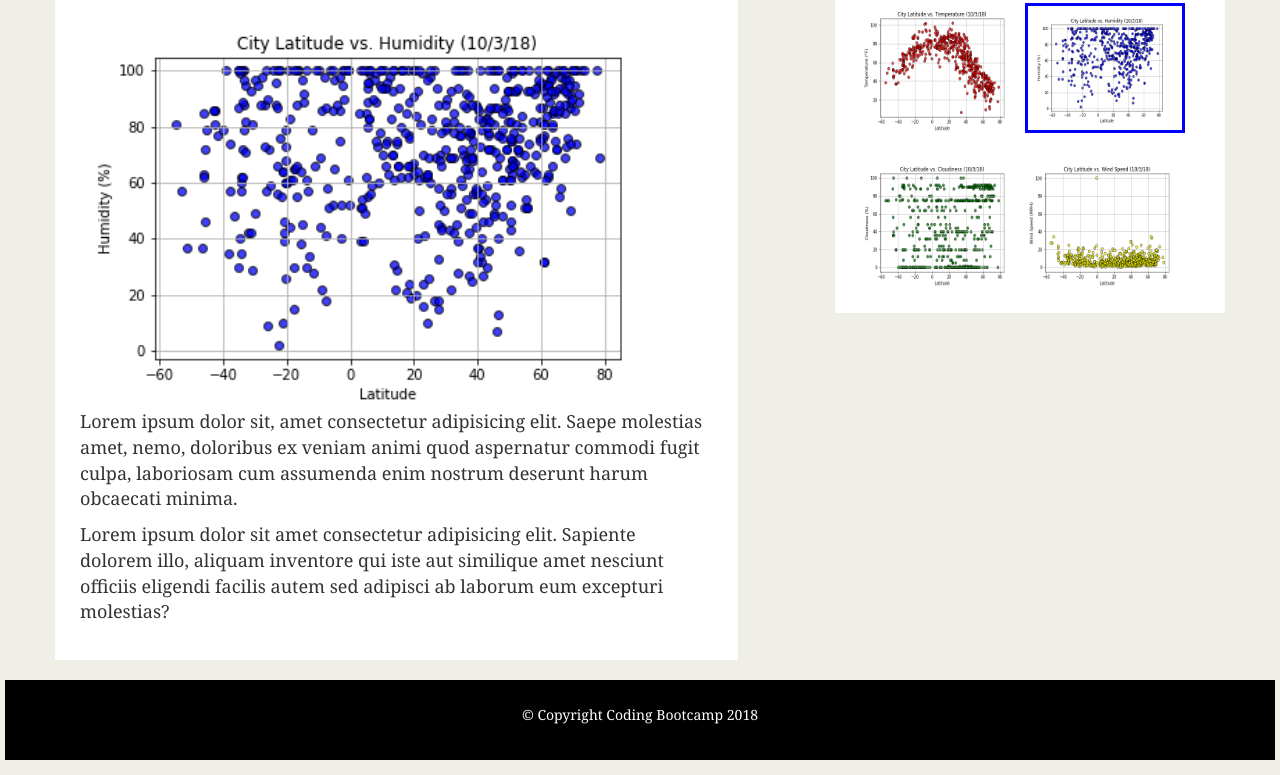
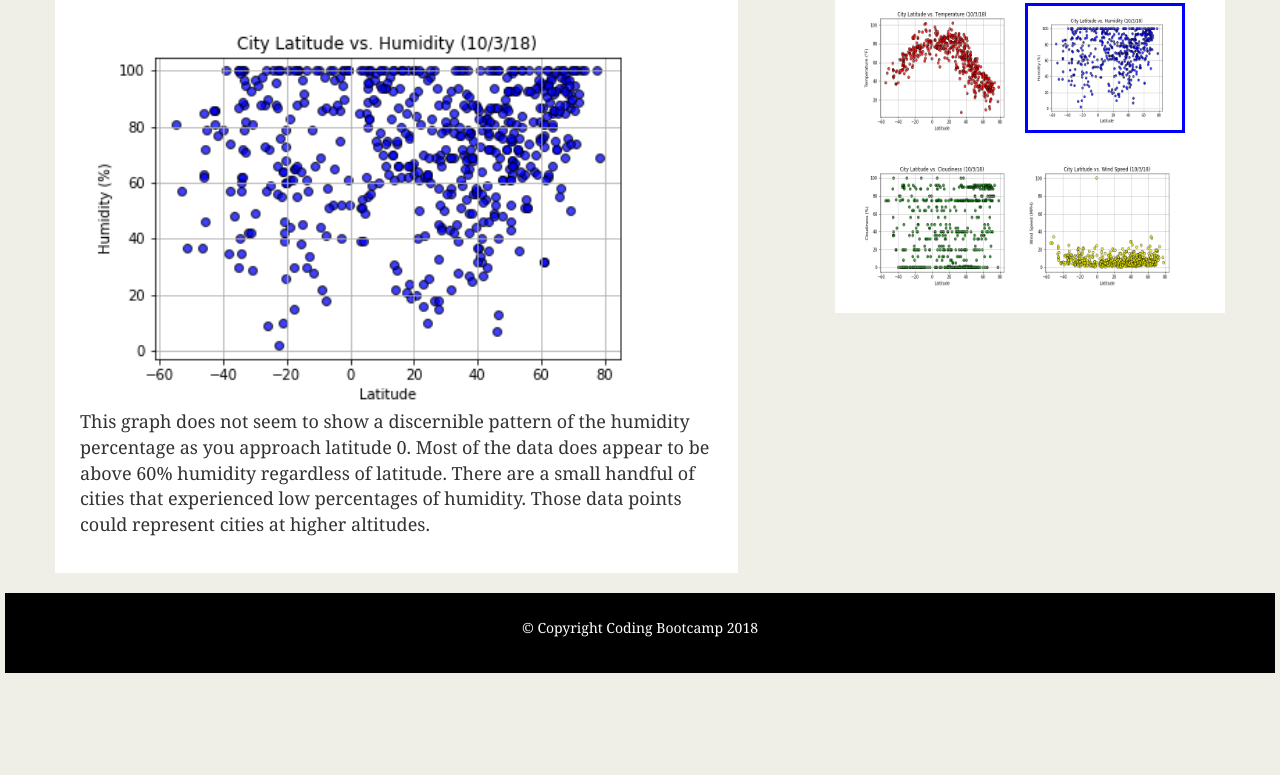
Before and after one commit to tc-sabr/Web_Visualization, a plain HTML site: page humidity.html in a window 1280 px wide. Shown: the part 188-963 px from the top of the page. After the commit the page ends 876 px from the top, so only its background shows below. Drawn offline with nearby package versions, Linux system fonts and the light colour scheme.

Commit message:
added description paragraph

```diff
--- a/humidity.html
+++ b/humidity.html
@@ -48,10 +48,7 @@
                     <br>
                     <img class='viz-img' src="Output_Images/latitude_humidity.png" alt="Humidity Graph">
                     <p>
-                        Lorem ipsum dolor sit, amet consectetur adipisicing elit. Saepe molestias amet, nemo, doloribus ex veniam animi quod aspernatur commodi fugit culpa, laboriosam cum assumenda enim nostrum deserunt harum obcaecati minima.
-                    </p>
-                    <p>
-                        Lorem ipsum dolor sit amet consectetur adipisicing elit. Sapiente dolorem illo, aliquam inventore qui iste aut similique amet nesciunt officiis eligendi facilis autem sed adipisci ab laborum eum excepturi molestias?
+                        This graph does not seem to show a discernible pattern of the humidity percentage as you approach latitude 0. Most of the data does appear to be above 60% humidity regardless of latitude. There are a small handful of cities that experienced low percentages of humidity. Those data points could represent cities at higher altitudes.
                     </p>
                 </div>
                 <div class='col-md-1 col-sm-12'></div>
```
